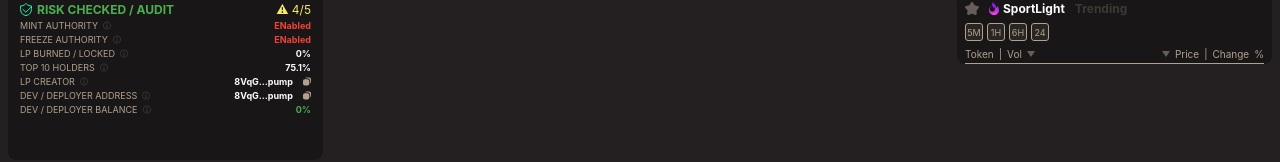
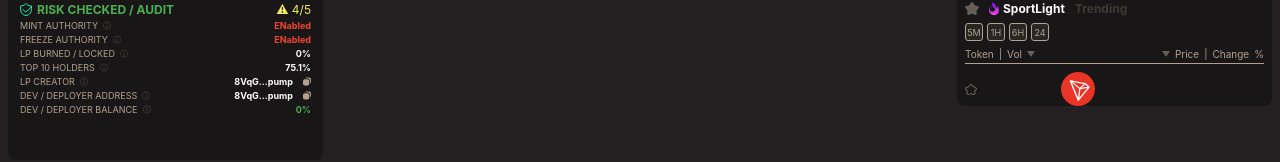
Before and after one commit to Lylilaaaa/Sosal.io, a Vue app in the folder font-code/: page / in a window 1280 px wide. Shown: the part 624-786 px from the top of the page. Built offline with nearby package versions, Linux system fonts and the light colour scheme.

Commit message:
右下脚样式补充

```diff
--- a/font-code/src/components/SportLight.vue
+++ b/font-code/src/components/SportLight.vue
@@ -21,6 +21,16 @@
         <img src="/ui/Asset 92.svg" alt="" />
         <span class="price">Price</span>| <span class="change">Change</span>%
       </div>
+    </div>
+    <div class="list-container">
+      <ul class="list">
+        <li class="item">
+          <img class="collect" src="/ui/Asset 93.svg" alt="" />
+          <img src="/ui/Asset 33.svg" alt="" class="avatar" />
+          <div class="info"></div>
+          <div class="info"></div>
+        </li>
+      </ul>
     </div>
   </div>
 </template>
@@ -108,4 +118,21 @@
     }
   }
 }
+
+.list-container {
+  margin: 0 8px;
+  .list {
+    .item {
+      display: flex;
+      justify-content: space-between;
+      align-items: center;
+      .collect {
+        width: 12px;
+      }
+      .avatar {
+        width: 34px;
+      }
+    }
+  }
+}
 </style>
```
